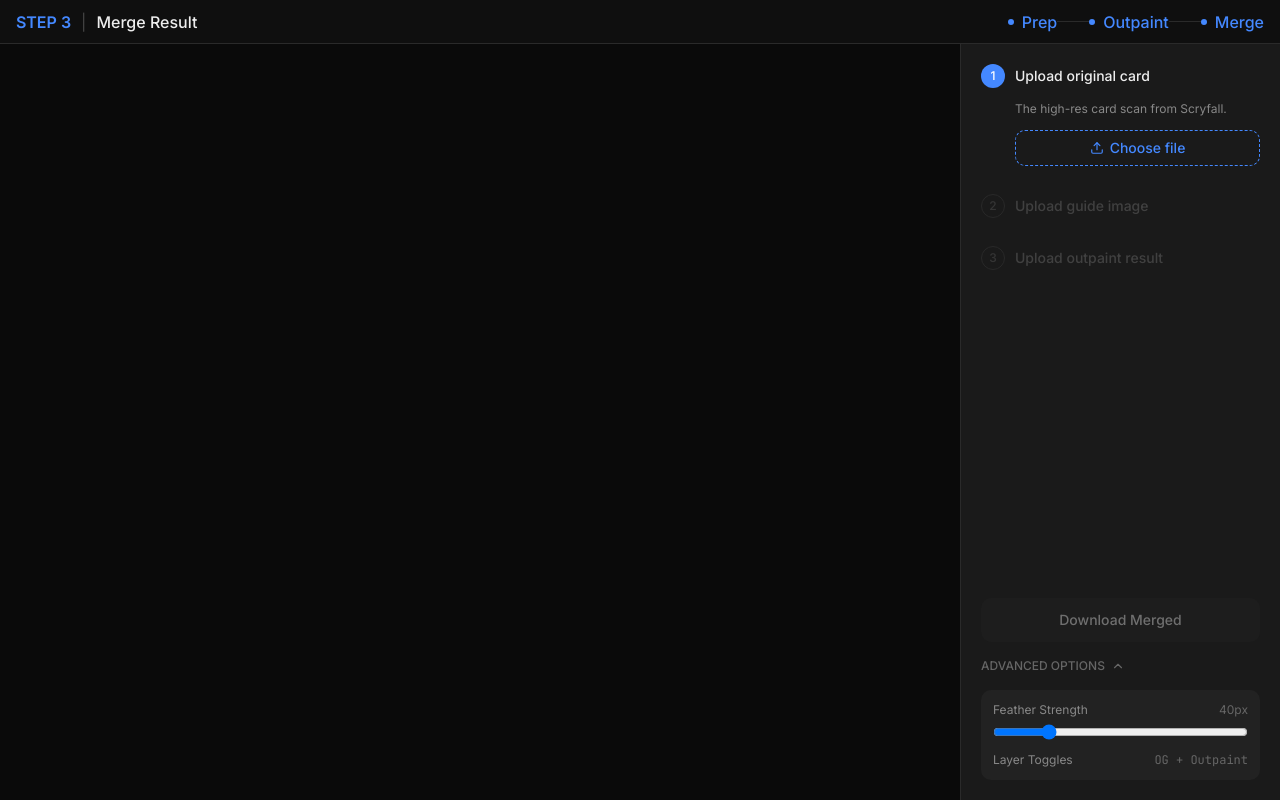
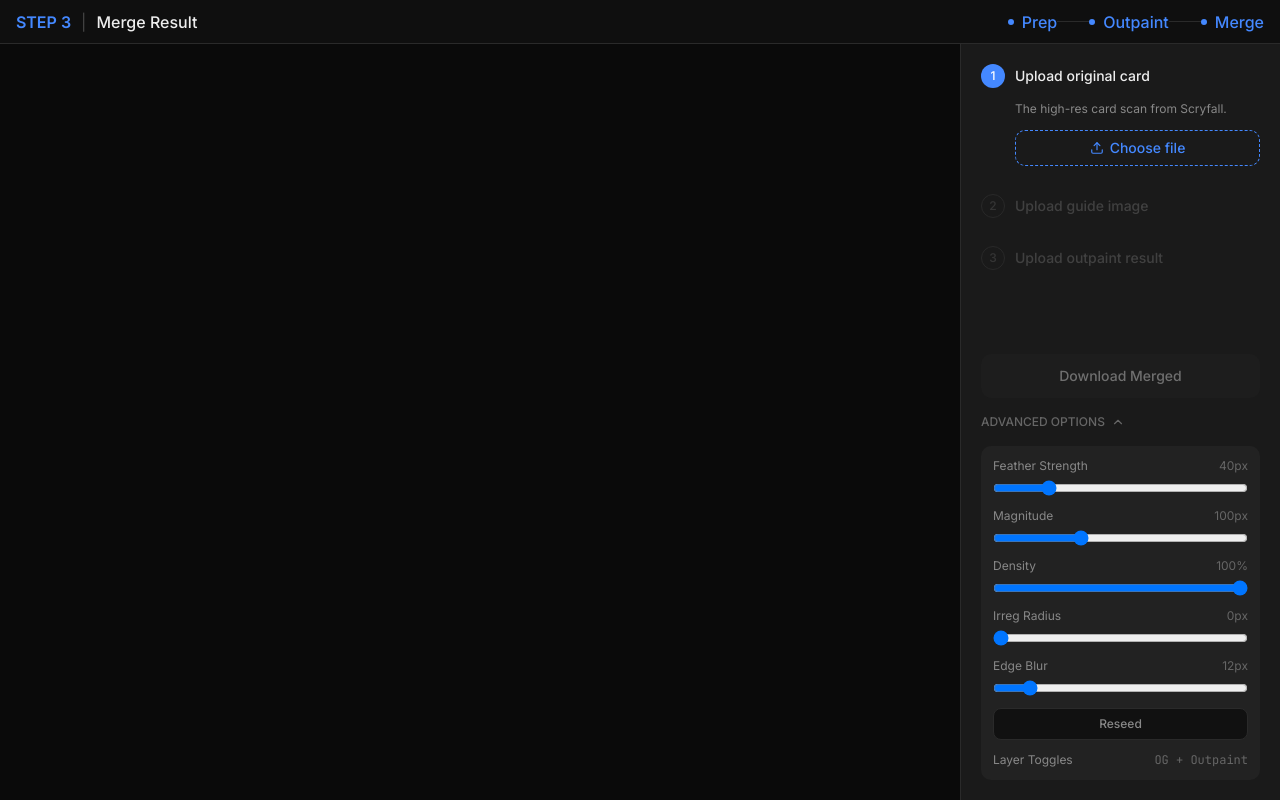
Before and after one commit to alfredskeden/mpctools, a Next.js app: page /merger in a window 1280 px wide. Both pictures are taken after a click on the button "ADVANCED OPTIONS". Built offline with nearby package versions, Linux system fonts and the light colour scheme.

Commit message:
add irregular mask

```diff
--- a/components/merger/MergerCanvas.tsx
+++ b/components/merger/MergerCanvas.tsx
@@ -50,11 +50,11 @@ export function drawMergerScene(
       h,
       state.featherStrength,
       10,
-      0,
-      42,
-      10,
-      50,
-      2,
+      state.irregMagnitude,
+      state.irregSeed,
+      state.irregRadius,
+      state.irregDensity,
+      state.irregBlur,
     );
   }
 
--- a/components/merger/merger-actions.tsx
+++ b/components/merger/merger-actions.tsx
@@ -8,16 +8,34 @@ type MergerActionsProps = {
   canDownload: boolean;
   isDownloaded: boolean;
   featherStrength: number;
+  irregMagnitude: number;
+  irregDensity: number;
+  irregRadius: number;
+  irregBlur: number;
   onDownload: () => void;
   onFeatherChange: (value: number) => void;
+  onIrregMagnitudeChange: (value: number) => void;
+  onIrregDensityChange: (value: number) => void;
+  onIrregRadiusChange: (value: number) => void;
+  onIrregBlurChange: (value: number) => void;
+  onReseed: () => void;
 };
 
 export function MergerActions({
   canDownload,
   isDownloaded,
   featherStrength,
+  irregMagnitude,
+  irregDensity,
+  irregRadius,
+  irregBlur,
   onDownload,
   onFeatherChange,
+  onIrregMagnitudeChange,
+  onIrregDensityChange,
+  onIrregRadiusChange,
+  onIrregBlurChange,
+  onReseed,
 }: MergerActionsProps) {
   const [showAdvanced, setShowAdvanced] = useState(false);
 
@@ -85,6 +103,101 @@ export function MergerActions({
               className="w-full"
             />
           </div>
+          <div className="flex flex-col gap-1.5">
+            <div className="flex items-center justify-between">
+              <label
+                htmlFor="irreg-magnitude-slider"
+                className="text-xs text-text-secondary"
+              >
+                Magnitude
+              </label>
+              <span className="text-xs text-text-tertiary">
+                {irregMagnitude}px
+              </span>
+            </div>
+            <input
+              id="irreg-magnitude-slider"
+              type="range"
+              min={0}
+              max={300}
+              value={irregMagnitude}
+              onChange={(e) => onIrregMagnitudeChange(Number(e.target.value))}
+              className="w-full"
+            />
+          </div>
+          <div className="flex flex-col gap-1.5">
+            <div className="flex items-center justify-between">
+              <label
+                htmlFor="irreg-density-slider"
+                className="text-xs text-text-secondary"
+              >
+                Density
+              </label>
+              <span className="text-xs text-text-tertiary">
+                {irregDensity}%
+              </span>
+            </div>
+            <input
+              id="irreg-density-slider"
+              type="range"
+              min={0}
+              max={100}
+              value={irregDensity}
+              onChange={(e) => onIrregDensityChange(Number(e.target.value))}
+              className="w-full"
+            />
+          </div>
+          <div className="flex flex-col gap-1.5">
+            <div className="flex items-center justify-between">
+              <label
+                htmlFor="irreg-radius-slider"
+                className="text-xs text-text-secondary"
+              >
+                Irreg Radius
+              </label>
+              <span className="text-xs text-text-tertiary">
+                {irregRadius}px
+              </span>
+            </div>
+            <input
+              id="irreg-radius-slider"
+              type="range"
+              min={0}
+              max={500}
+              value={irregRadius}
+              onChange={(e) => onIrregRadiusChange(Number(e.target.value))}
+              className="w-full"
+            />
+          </div>
+          <div className="flex flex-col gap-1.5">
+            <div className="flex items-center justify-between">
+              <label
+                htmlFor="irreg-blur-slider"
+                className="text-xs text-text-secondary"
+              >
+                Edge Blur
+              </label>
+              <span className="text-xs text-text-tertiary">
+                {irregBlur}px
+              </span>
+            </div>
+            <input
+              id="irreg-blur-slider"
+              type="range"
+              min={0}
+              max={100}
+              value={irregBlur}
+              onChange={(e) => onIrregBlurChange(Number(e.target.value))}
+              className="w-full"
+            />
+          </div>
+          <button
+            type="button"
+            onClick={onReseed}
+            className="h-8 w-full rounded-md border border-surface-border bg-surface-base text-xs font-medium text-text-secondary transition-colors hover:bg-surface-overlay"
+          >
+            Reseed
+          </button>
           <div className="flex items-center justify-between">
             <span className="text-xs text-text-secondary">Layer Toggles</span>
             <span className="font-mono text-xs text-text-tertiary">OG + Outpaint</span>
--- a/components/merger/merger-page-content.tsx
+++ b/components/merger/merger-page-content.tsx
@@ -15,6 +15,11 @@ export function MergerPageContent() {
     uploadGuide,
     uploadOutpaint,
     setFeather,
+    setIrregMagnitude,
+    setIrregDensity,
+    setIrregRadius,
+    setIrregBlur,
+    reseed,
     markDownloaded,
     canDownload,
     stepStatuses,
@@ -60,8 +65,17 @@ export function MergerPageContent() {
                 canDownload={canDownload}
                 isDownloaded={state.isDownloaded}
                 featherStrength={state.featherStrength}
+                irregMagnitude={state.irregMagnitude}
+                irregDensity={state.irregDensity}
+                irregRadius={state.irregRadius}
+                irregBlur={state.irregBlur}
                 onDownload={handleDownload}
                 onFeatherChange={setFeather}
+                onIrregMagnitudeChange={setIrregMagnitude}
+                onIrregDensityChange={setIrregDensity}
+                onIrregRadiusChange={setIrregRadius}
+                onIrregBlurChange={setIrregBlur}
+                onReseed={reseed}
               />
             }
           />
@@ -72,8 +86,17 @@ export function MergerPageContent() {
             canDownload={canDownload}
             isDownloaded={state.isDownloaded}
             featherStrength={state.featherStrength}
+            irregMagnitude={state.irregMagnitude}
+            irregDensity={state.irregDensity}
+            irregRadius={state.irregRadius}
+            irregBlur={state.irregBlur}
             onDownload={handleDownload}
             onFeatherChange={setFeather}
+            onIrregMagnitudeChange={setIrregMagnitude}
+            onIrregDensityChange={setIrregDensity}
+            onIrregRadiusChange={setIrregRadius}
+            onIrregBlurChange={setIrregBlur}
+            onReseed={reseed}
           />
         </div>
       </div>
--- a/hooks/use-merger-workflow.ts
+++ b/hooks/use-merger-workflow.ts
@@ -23,6 +23,11 @@ export type MergerState = {
   canvasH: number;
   ogPosition: { x: number; y: number; w: number; h: number };
   featherStrength: number;
+  irregMagnitude: number;
+  irregDensity: number;
+  irregRadius: number;
+  irregBlur: number;
+  irregSeed: number;
   isDownloaded: boolean;
 };
 
@@ -53,6 +58,11 @@ type MergerAction =
       };
     }
   | { type: "SET_FEATHER"; payload: number }
+  | { type: "SET_IRREG_MAGNITUDE"; payload: number }
+  | { type: "SET_IRREG_DENSITY"; payload: number }
+  | { type: "SET_IRREG_RADIUS"; payload: number }
+  | { type: "SET_IRREG_BLUR"; payload: number }
+  | { type: "SET_IRREG_SEED"; payload: number }
   | { type: "MARK_DOWNLOADED" }
   | { type: "RESET" };
 
@@ -71,6 +81,11 @@ export const initialState: MergerState = {
   canvasH: 0,
   ogPosition: { x: 0, y: 0, w: 0, h: 0 },
   featherStrength: 40,
+  irregMagnitude: 100,
+  irregDensity: 100,
+  irregRadius: 0,
+  irregBlur: 12,
+  irregSeed: 42,
   isDownloaded: false,
 };
 
@@ -138,6 +153,16 @@ export function mergerReducer(
         ...state,
         featherStrength: action.payload,
       };
+    case "SET_IRREG_MAGNITUDE":
+      return { ...state, irregMagnitude: action.payload };
+    case "SET_IRREG_DENSITY":
+      return { ...state, irregDensity: action.payload };
+    case "SET_IRREG_RADIUS":
+      return { ...state, irregRadius: action.payload };
+    case "SET_IRREG_BLUR":
+      return { ...state, irregBlur: action.payload };
+    case "SET_IRREG_SEED":
+      return { ...state, irregSeed: action.payload };
     case "MARK_DOWNLOADED":
       return {
         ...state,
@@ -205,6 +230,29 @@ export function useMergerWorkflow() {
     dispatch({ type: "SET_FEATHER", payload: value });
   }, []);
 
+  const setIrregMagnitude = useCallback((value: number) => {
+    dispatch({ type: "SET_IRREG_MAGNITUDE", payload: value });
+  }, []);
+
+  const setIrregDensity = useCallback((value: number) => {
+    dispatch({ type: "SET_IRREG_DENSITY", payload: value });
+  }, []);
+
+  const setIrregRadius = useCallback((value: number) => {
+    dispatch({ type: "SET_IRREG_RADIUS", payload: value });
+  }, []);
+
+  const setIrregBlur = useCallback((value: number) => {
+    dispatch({ type: "SET_IRREG_BLUR", payload: value });
+  }, []);
+
+  const reseed = useCallback(() => {
+    dispatch({
+      type: "SET_IRREG_SEED",
+      payload: Math.floor(Math.random() * 100000),
+    });
+  }, []);
+
   const markDownloaded = useCallback(() => {
     dispatch({ type: "MARK_DOWNLOADED" });
   }, []);
@@ -225,6 +273,11 @@ export function useMergerWorkflow() {
     uploadGuide,
     uploadOutpaint,
     setFeather,
+    setIrregMagnitude,
+    setIrregDensity,
+    setIrregRadius,
+    setIrregBlur,
+    reseed,
     markDownloaded,
     reset,
     canDownload,
```
Also changed, not shown: 2 other files (tests, documents, lock files or other folders).
